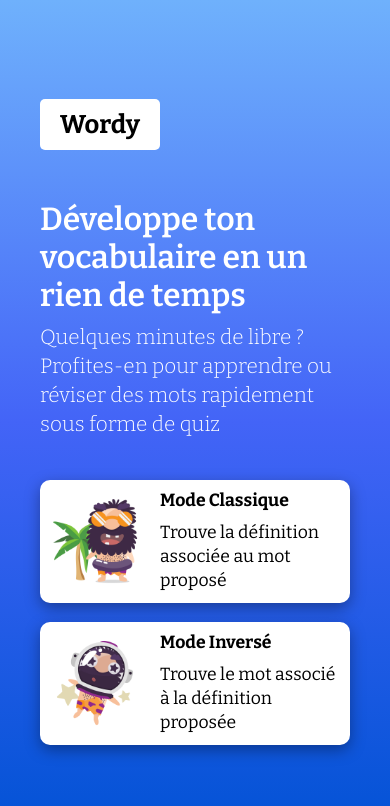
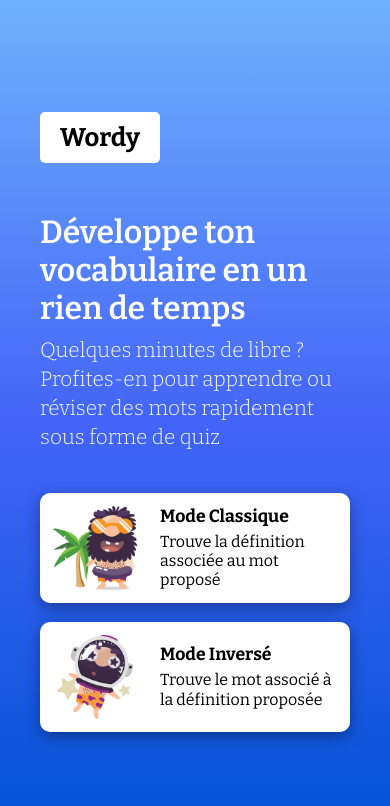
Before and after one commit to paulin-crtn/wordy-react, a React (Create React App) app: page / in a window 390 px wide. Shown: the top 806 px of the page. Built offline with nearby package versions, Linux system fonts and the light colour scheme.

Commit message:
feat(QuizTypeCard): update css

```diff
--- a/src/components/QuizTypeCard/QuizTypeCard.module.scss
+++ b/src/components/QuizTypeCard/QuizTypeCard.module.scss
@@ -15,6 +15,7 @@
   }
   .content {
     margin-left: 20px;
+    color: #000000;
     h3 {
       margin: 0 0 10px 0;
       font-size: 1.2rem;
@@ -38,7 +39,8 @@
         font-size: 1.1rem;
       }
       p {
-        font-family: 1rem;
+        font-size: 1rem;
+        line-height: 1.3rem;
       }
     }
   }
@@ -49,5 +51,13 @@
     img {
       width: 90px;
     }
+    .content {
+      h3 {
+        margin-bottom: 5px;
+      }
+      p {
+        line-height: 1.2rem;
+      }
+    }
   }
 }
```
